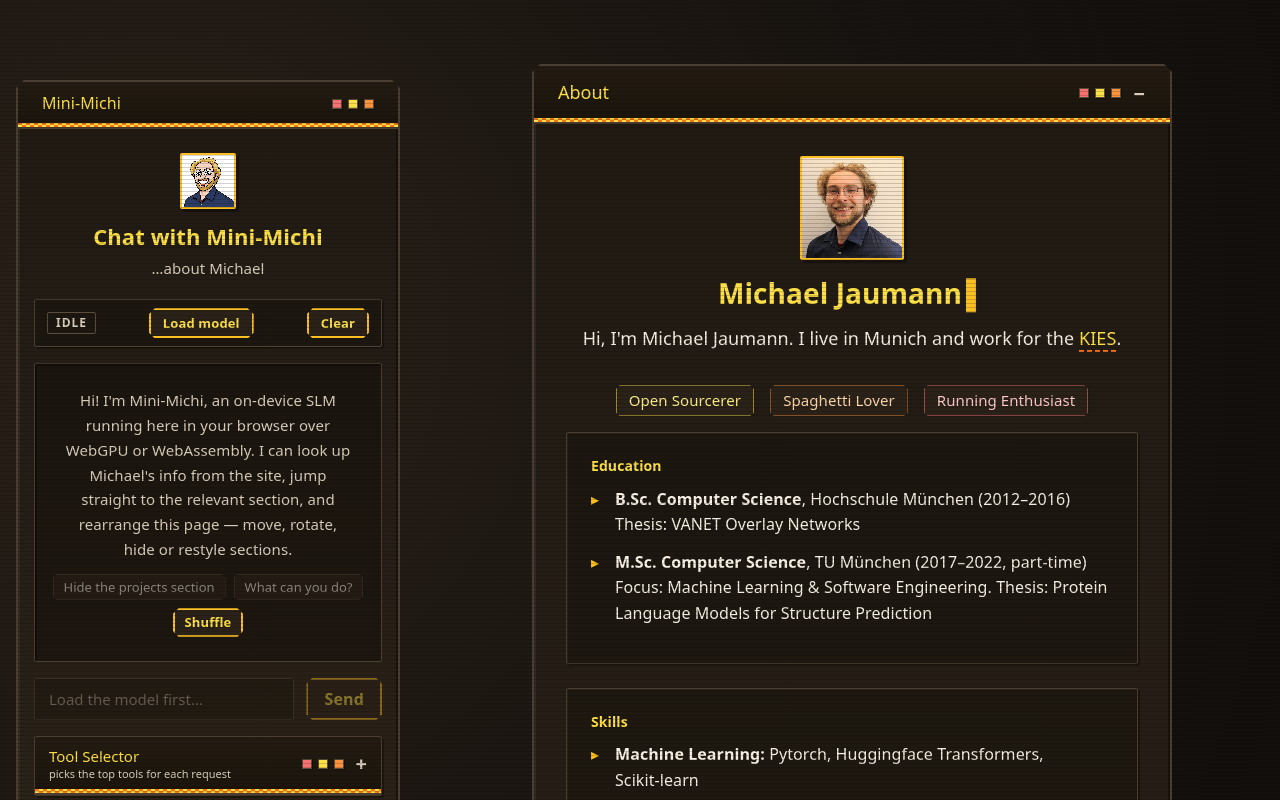
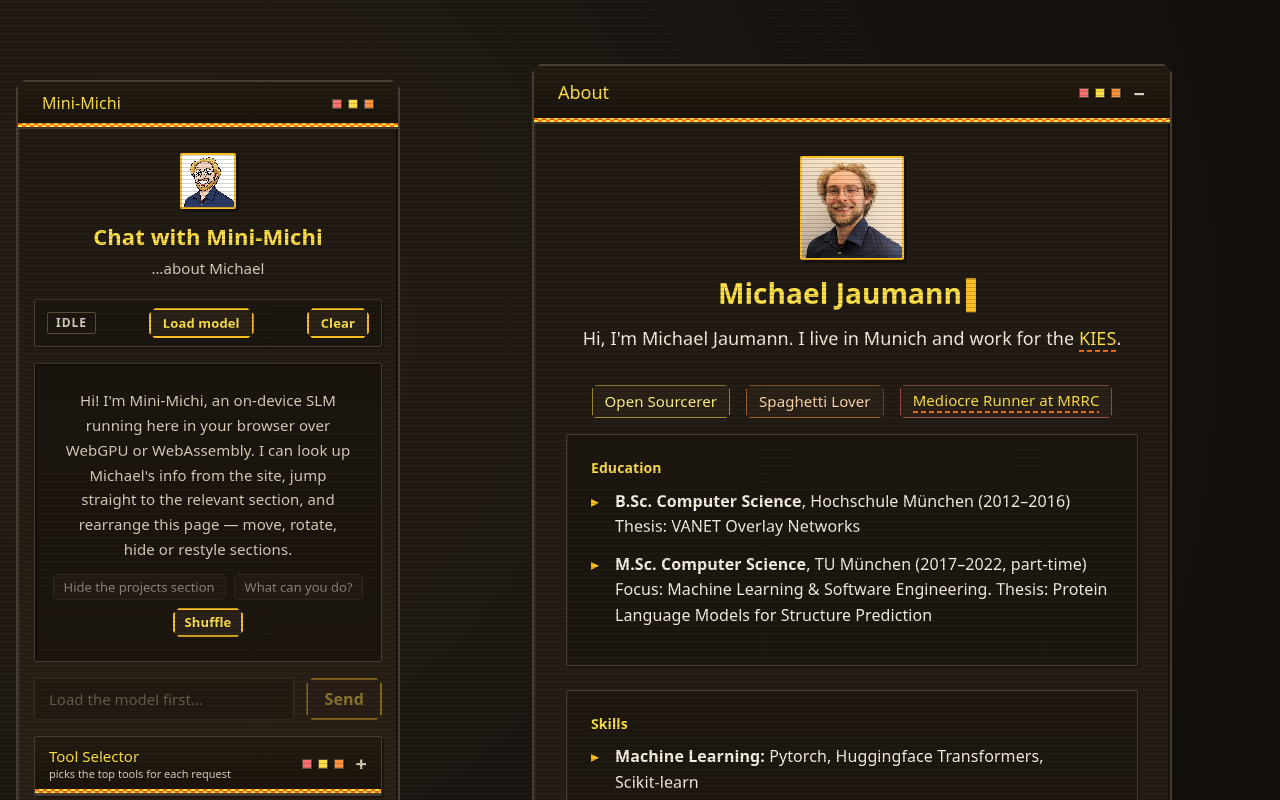
Before and after one commit to Meteord/about-me, a Vue app in the folder frontend/: page / in a window 1280 px wide. Shown: the top 800 px of the page. Built offline with nearby package versions, Linux system fonts and the light colour scheme; a web font is replaced by a local one.

Commit message:
small udpates

```diff
--- a/frontend/scripts/generate-llms-txt.mjs
+++ b/frontend/scripts/generate-llms-txt.mjs
@@ -9,7 +9,7 @@ mkdirSync(llmsDir, { recursive: true })
 
 const aboutMd = `# About
 
-Hi, I'm Michael Jaumann. I live in Munich and work for the [KIES](https://ki.muenchen.de/ki-team) team. I'm an Open Sourcerer, Spaghetti Lover, and Running Enthusiast.
+Hi, I'm Michael Jaumann. I live in Munich and work for the [KIES](https://ki.muenchen.de/ki-team) team. I'm an Open Sourcerer, Spaghetti Lover, and a mediocre runner at [MRRC](https://www.mrrc-muenchen.de/).
 
 ## Education
 
@@ -31,7 +31,7 @@ Hi, I'm Michael Jaumann. I live in Munich and work for the [KIES](https://ki.mue
 
 ## Hobbies
 
-Running, Cycling, Dog walks
+Running, Cycling, Walking with my dog
 `
 
 const projectsMd = `# Projects
--- a/frontend/src/components/AboutSection.vue
+++ b/frontend/src/components/AboutSection.vue
@@ -42,11 +42,15 @@ const tagVariants = ['pixel-chip--amber', 'pixel-chip--orange', 'pixel-chip--red
         <div class="pixel-tags">
           <span
             v-for="(tag, index) in siteData.tags"
-            :key="tag"
+            :key="tag.label"
             class="pixel-chip"
             :class="tagVariants[index % tagVariants.length]"
-            >{{ tag }}</span
           >
+            <a v-if="tag.url" :href="tag.url" target="_blank" rel="noopener" class="pixel-link">{{
+              tag.label
+            }}</a>
+            <template v-else>{{ tag.label }}</template>
+          </span>
         </div>
         <div class="pixel-card">
           <h2 class="pixel-section-title">Education</h2>
--- a/frontend/src/data/siteData.ts
+++ b/frontend/src/data/siteData.ts
@@ -29,13 +29,22 @@ export interface ContactLinks {
   github: string
 }
 
+export interface Tag {
+  label: string
+  url?: string
+}
+
 export const siteData = {
   name: 'Michael Jaumann',
   location: 'Munich',
   employer: 'KIES',
   employerUrl: 'https://ki.muenchen.de/ki-team',
   lede: "Hi, I'm Michael Jaumann. I live in Munich and work for the",
-  tags: ['Open Sourcerer', 'Spaghetti Lover', 'Running Enthusiast'],
+  tags: [
+    { label: 'Open Sourcerer' },
+    { label: 'Spaghetti Lover' },
+    { label: 'Mediocre Runner at MRRC', url: 'https://www.mrrc-muenchen.de/' },
+  ],
   education: [
     {
       degree: 'B.Sc. Computer Science',
@@ -70,7 +79,7 @@ export const siteData = {
     { label: 'Programming Languages', items: ['Python', 'Java', 'Typescript', 'C++'] },
     { label: 'Others', items: ['OpenCV', 'OpenGL', 'OMNeT++'] },
   ] as SkillGroup[],
-  hobbies: ['Running', 'Cycling', 'Dog walks'],
+  hobbies: ['Running', 'Cycling', 'Walking with my dog'],
   projects: [
     {
       name: 'MUCGPT',
@@ -156,7 +165,7 @@ export function aboutMeMarkdown(topic: AboutTopic = 'all'): string {
         `- Name: ${siteData.name}`,
         `- Location: ${siteData.location}`,
         `- Employer: ${siteData.employer} (${siteData.employerUrl})`,
-        `- Tags: ${siteData.tags.join(', ')}`,
+        `- Tags: ${siteData.tags.map((tag) => tag.label).join(', ')}`,
       ].join('\n'),
     )
   }
```
Also changed, not shown: frontend/public/llms/about.md (+2 -2 lines).
